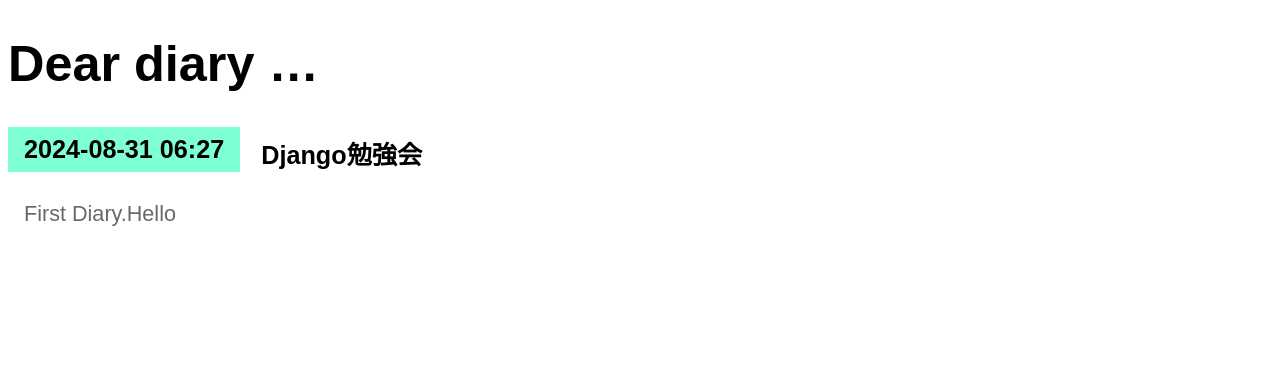
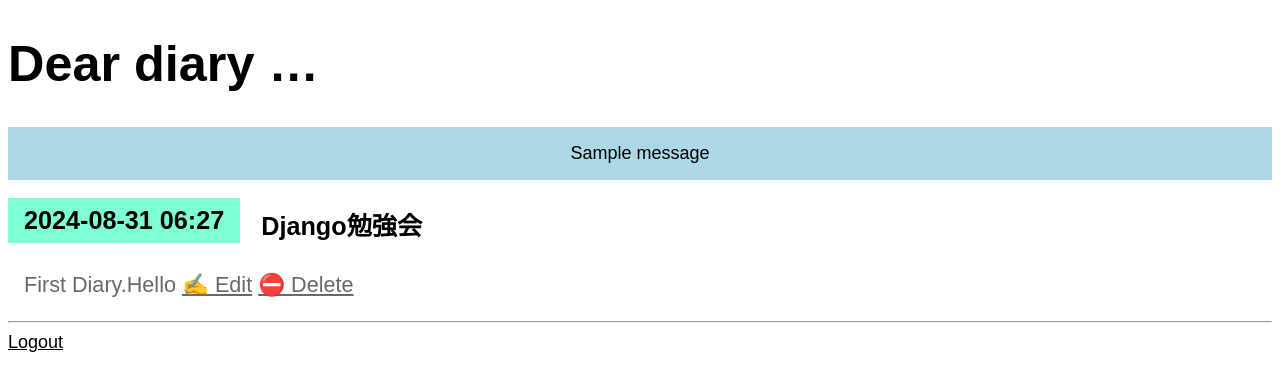
Before and after one commit to nunnuntakotako/my_diary_Django, a Django app: template entries/templates/entries/entry_detail.html in a window 1280 px wide. Shown: the top 391 px of the page. Run offline with Django 3.2, Linux system fonts and the light colour scheme; the template is opened without the code that fills it: values that come from a table or form of the project are taken from there, others are empty; data comes from the database, SQL or seed files in the repository; both versions use the stored data as it was after the commit; one stand-in notice (Sample message) is shown.

Commit message:
tutorial 7Step.

```diff
--- a/entries/static/css/diary.css
+++ b/entries/static/css/diary.css
@@ -98,3 +98,20 @@ input[type="submit"] {
 .Sunday {
   background-color: lightsalmon;
 }
+
+/* entries/static/css/diary.css */
+
+/* Messages */
+
+.messages {
+  padding: 0;
+  list-style: none;
+}
+
+.message {
+  width: 100%;
+  background: lightblue;
+  padding: 1rem;
+  text-align: center;
+  margin: 1rem 0;
+}
--- a/entries/templates/entries/base.html
+++ b/entries/templates/entries/base.html
@@ -11,10 +11,19 @@
 </head>
 
 <body>
-    <h1><a href="/">Dear diary …</a></h1>
-
-    {% block content %}{% endblock %}
-
+  <h1><a href="/">Dear diary …</a></h1>
+  {% if messages %}
+  <ul class="messages">
+  {% for message in messages %}
+      <li class="message">
+          {{ message }}
+      </li>
+  {% endfor %}
+  </ul>
+  {% endif %}
+  {% block content %}{% endblock %}
+<hr>
+<a href="{% url 'admin:logout' %}">Logout</a>
 </body>
 
 </html>
--- a/entries/templates/entries/entry_detail.html
+++ b/entries/templates/entries/entry_detail.html
@@ -2,9 +2,12 @@
 {% extends "entries/base.html" %}
 
 {% block content %}
-    <article>
-        <h2>{{ entry.date_created|date:'Y-m-d H:i' }}</h2>
-        <h3>{{ entry.title }}</h3>
-        <p>{{ entry.content }}</p>
-    </article>
+  <article>
+      <h2>{{ entry.date_created|date:'Y-m-d H:i' }}</h2>
+      <h3>{{ entry.title }}</h3>
+      <p>{{ entry.content }}
+        <a href="{% url 'entry-update' entry.id %}">✍️ Edit</a>
+        <a href="{% url 'entry-delete' entry.id %}">⛔ Delete</a>
+      </p>
+  </article>
 {% endblock %}
```
Also changed, not shown: entries/templates/entries/entry_list.html (+7 -0 lines), entries/views.py (+18 -6 lines), db.sqlite3.
